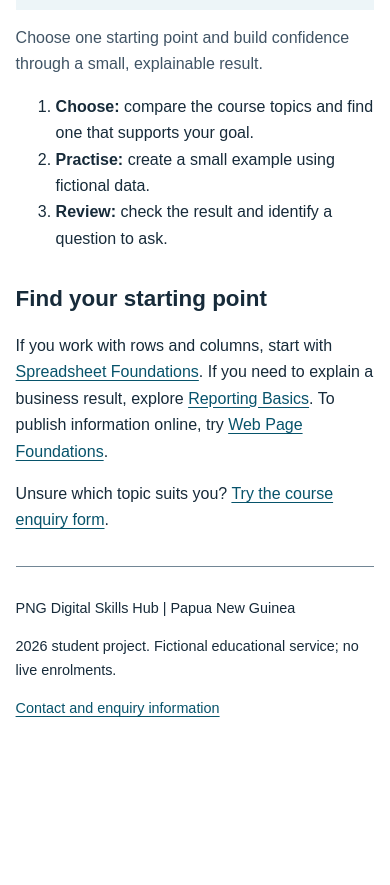
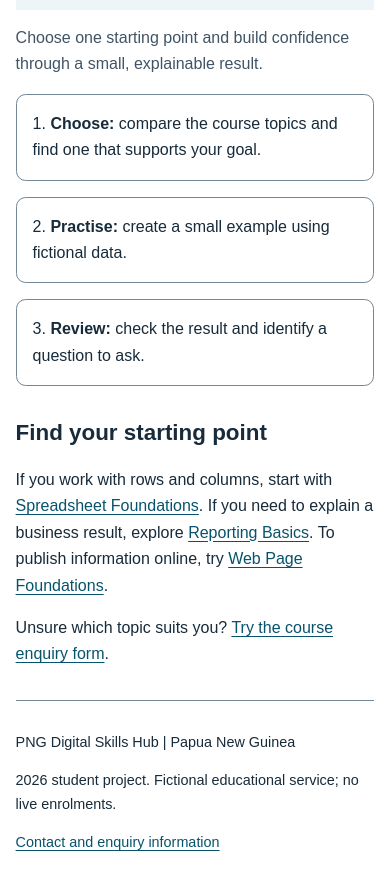
Before and after one commit to Bibs0231/png-digital-skills, a plain HTML site: page index.html in a window 390 px wide. Shown: the part 1267-2152 px from the top of the page. Before the commit the page ends 2018 px from the top, so only its background shows below. Drawn offline with Linux system fonts and the light colour scheme.

Commit message:
Add responsive CSS Grid for learning path

```diff
--- a/css/styles.css
+++ b/css/styles.css
@@ -141,6 +141,22 @@ footer { margin-top: 2rem; padding-top: 1rem; border-top: 1px solid #728695; fon
 /* =========================================
    Larger-screen enhancement
    ========================================= */
+   /* Learning path cards */
+.learning-steps {
+    display: grid;
+    grid-template-columns: 1fr;
+    gap: var(--space-md);
+
+    padding: 0;
+    list-style-position: inside;
+}
+
+.learning-steps li {
+    padding: var(--space-md);
+    border: 1px solid var(--color-border);
+    border-radius: var(--radius-md);
+    background-color: var(--color-surface);
+}
 
 @media (min-width: 48rem) {
 
@@ -155,4 +171,8 @@ footer { margin-top: 2rem; padding-top: 1rem; border-top: 1px solid #728695; fon
         margin-bottom: 0;
     }
 
+    .learning-steps {
+    grid-template-columns: repeat(3, 1fr);
 }
+
+}
--- a/index.html
+++ b/index.html
@@ -41,7 +41,7 @@
                 <img src="images/learning-path.svg" width="720" height="340" alt="Three learning stages: choose a course, practise a small task, then review the result and ask questions.">
                 <figcaption>Choose one starting point and build confidence through a small, explainable result.</figcaption>
             </figure>
-            <ol>
+            <ol class="learning-steps">
                 <li><strong>Choose:</strong> compare the course topics and find one that supports your goal.</li>
                 <li><strong>Practise:</strong> create a small example using fictional data.</li>
                 <li><strong>Review:</strong> check the result and identify a question to ask.</li>
```
